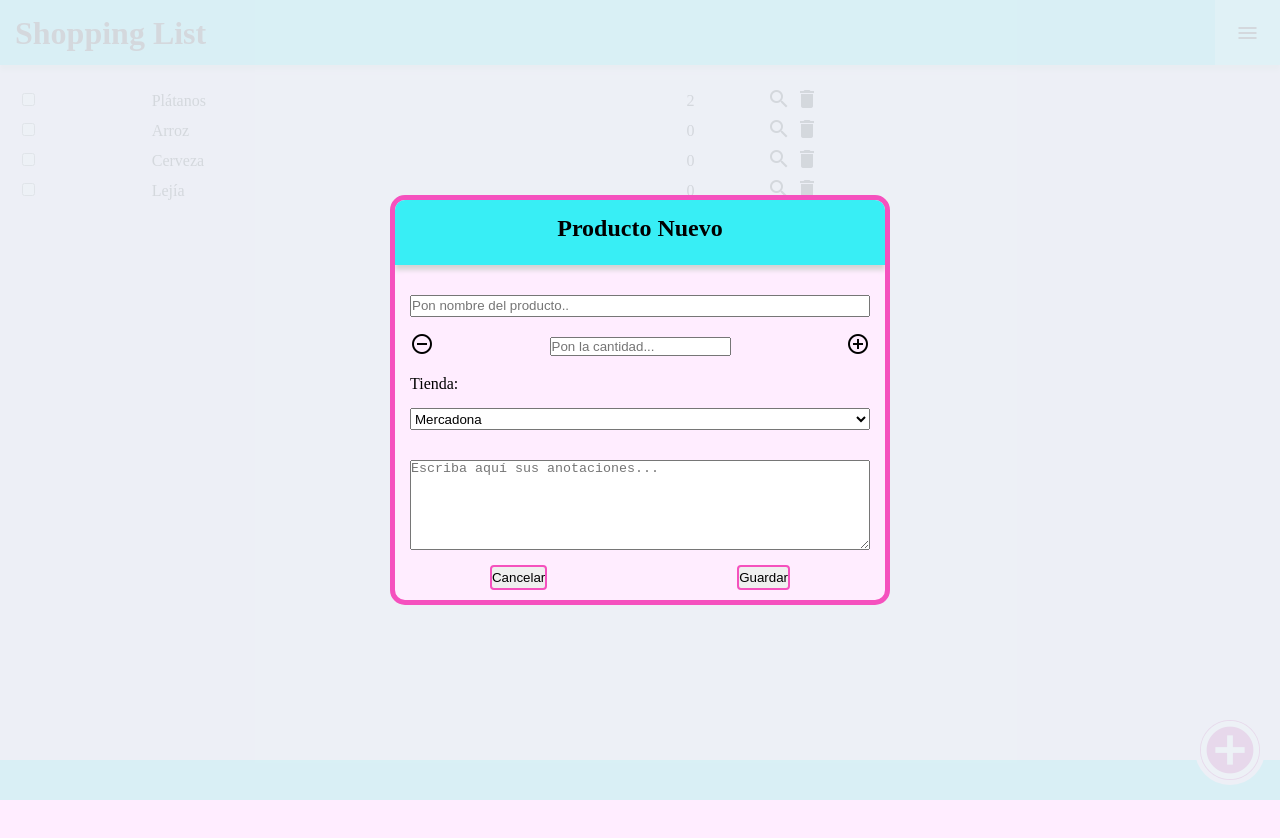
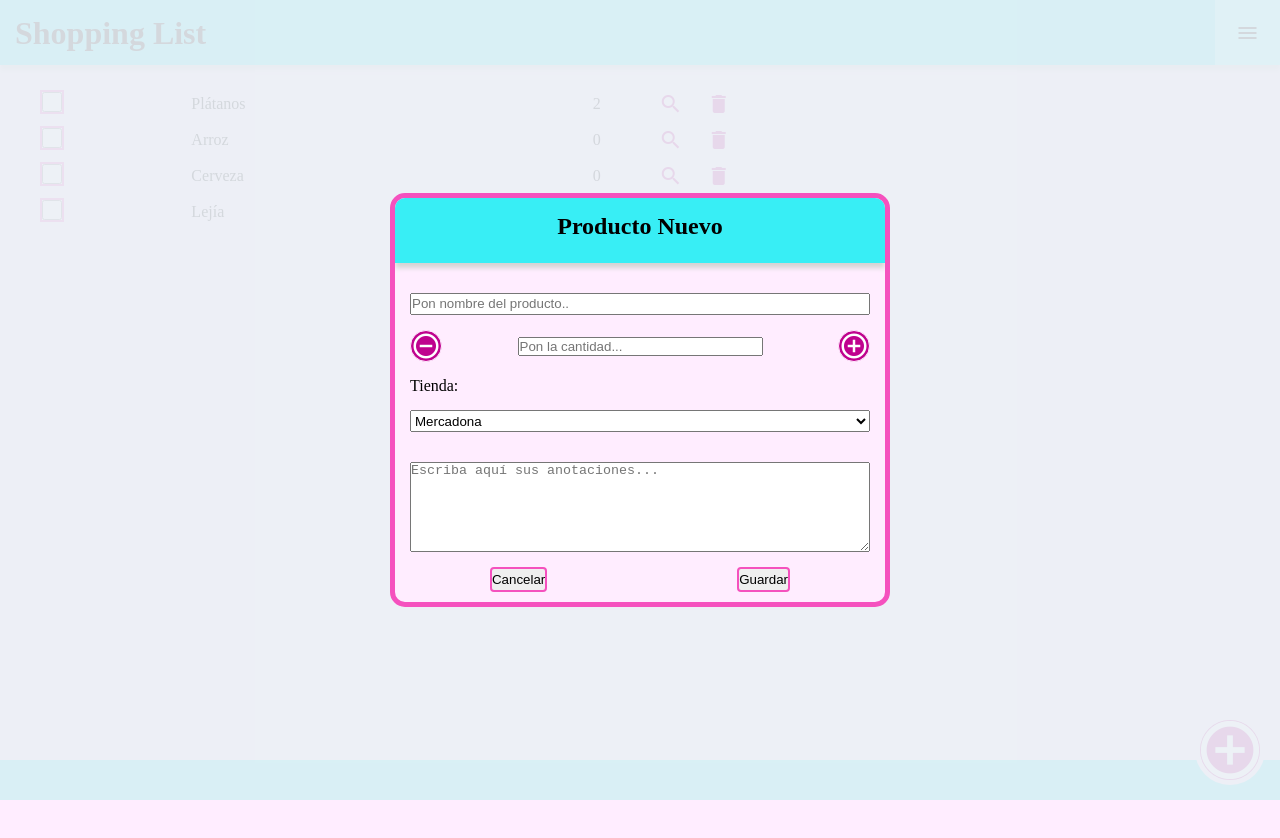
Before and after one commit to LaPanto/shoppinglist, a plain HTML site: page index.html in a window 1280 px wide. Both pictures are taken after a click on the element "add_circle_outline". Shown: the top 838 px of the page. Drawn offline with Linux system fonts and the light colour scheme.

Commit message:
css de colores en botones y input

```diff
--- a/css/estilo.css
+++ b/css/estilo.css
@@ -35,6 +35,13 @@ footer{
     background-color: var(--darksecun);
     border: 5px solid var(--terciario);
 }
+.menos,
+.suma {
+    color:white;
+    background-color: var(--darksecun);
+    border: 1px solid var(--terciario);
+}
+
 .modal{
     background-color: rgba(236, 240, 246, 0.902);
 }
@@ -43,6 +50,15 @@ footer{
     background-color: var(--terciario);
     border: 5px solid var(--secundario);
 }
-#nuevo button{
+#nuevo button,
+#visto{
     border:2px solid var(--secundario);
 }
+table input[type="checkbox"]{
+    outline:2px solid var(--secundario);
+}
+.lupa,
+.papelera{
+    color:var(--darksecun);
+    border: 5px solid var(--terciario);
+}
--- a/css/layout.css
+++ b/css/layout.css
@@ -97,7 +97,8 @@ footer {
 
 }
 
-#nuevo{
+#nuevo,
+#detalle {
     width: 80vw;
     max-width: 500px;
     border-radius: 15px;
@@ -106,13 +107,20 @@ footer {
     flex-wrap: wrap;
 
     overflow: hidden;
-
+    display: none;
 }
 #nuevo input[type="text"]{
 width: 100%;
 height: 3ch;
 margin: 15px;
 margin-top: 30px;
+}
+#nuevo input[type="number"]{
+    width: 100%;
+}
+table input[type="checkbox"]{
+    width: 20px;
+    height: 20px;
 }
 
 h2{
@@ -147,23 +155,31 @@ text-align: center
 }
 .menos{
     margin-left: 15px;
+    border-radius: 50%;
+
+    /*posicionamiento del contenido*/
+    display: flex;
+    justify-content: center;
+    align-items: center;
+}
+
+.cantidad{
+    width:50%;
+
 }
 .suma{
     margin-right: 15px;
+    border-radius: 50%;
+    /*posicionamiento del contenido*/
+    display: flex;
+    justify-content: center;
+    align-items: center;
+
 }
-.menos
-.suma{
-    font-size: 150px;
-}
-#detalle{
-    width: 80vw;
-    border-radius: 15px;
+.menos i,
+.suma i{
+    font-size: 30px;
 
-    display: flex;
-    flex-wrap: wrap;
-
-    overflow: hidden;
-    display: none;
 }
 .informacion{
     width: 100%;
@@ -176,3 +192,16 @@ text-align: center
     height:30px;
     width: 65px;
 }
+
+table th{
+    text-align: left;
+    width: 50px;
+
+}
+table{
+    margin-left: 20px;
+    margin-right: 20px;
+}
+.lupa {
+    margin-right: 10px;
+}
--- a/index.html
+++ b/index.html
@@ -21,7 +21,7 @@
         <table>
             <tr>
                 <td>
-                <input type="checkbox" name="productos">
+                <input type="checkbox" id="productos"name="productos">
             </td>
             <td>
                 <label for="productos">Plátanos</label>
@@ -139,7 +139,7 @@
                     <td></td>
                 </Tr>
                 <tr>
-                    <td>vacio las notas</td>
+                    <td colspan=2>vacio las notas</td>
                 </tr>
             </table>
             <button onclick="escondeModal()"id="visto">Ok</button>
```
